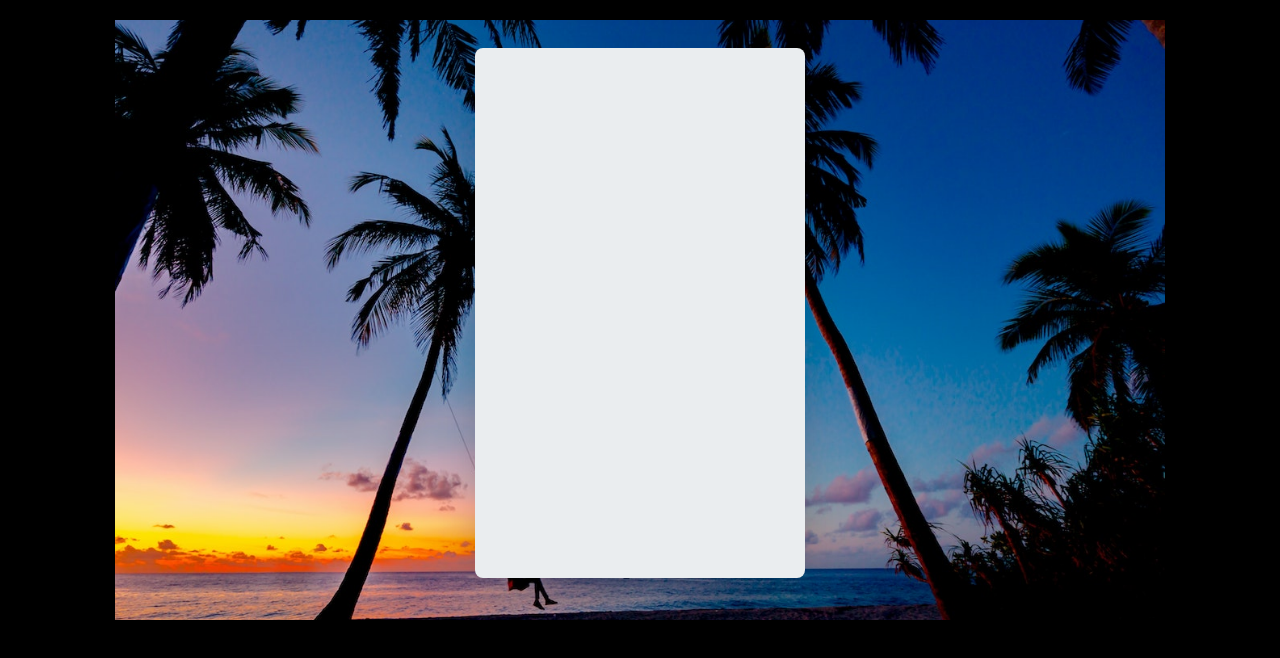
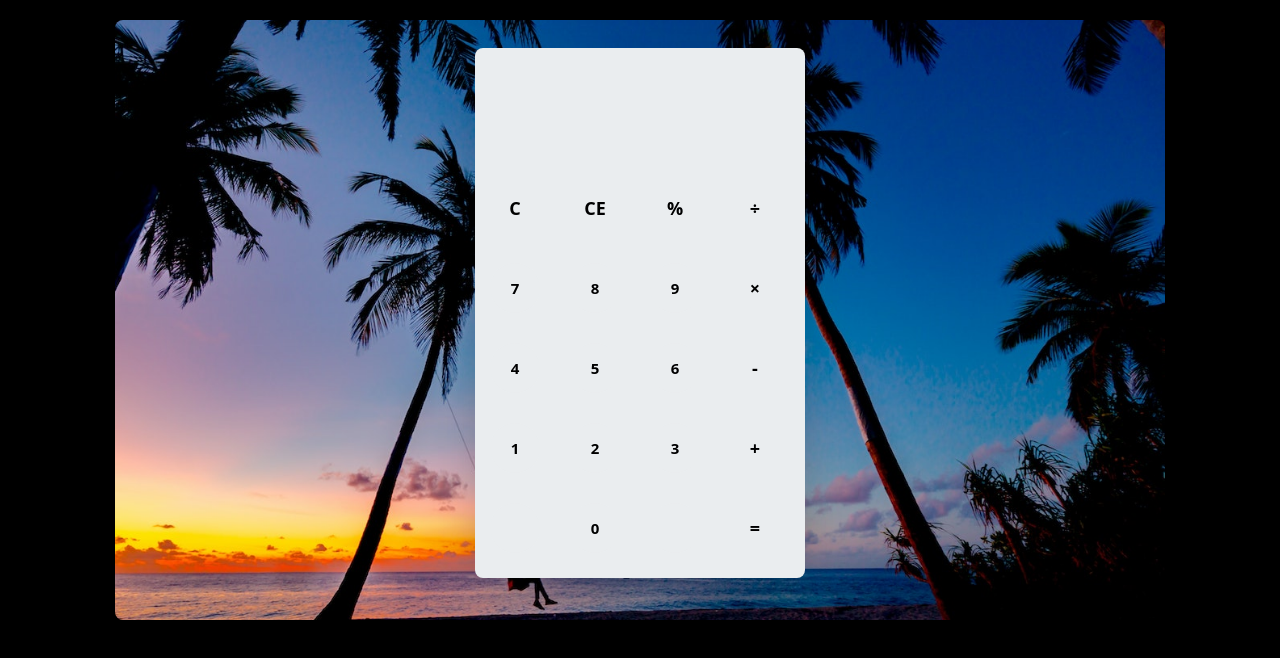
Before and after one commit to rajibrahman74/calcuLator, a website built with Vite: page index.html in a window 1280 px wide. Built offline with nearby package versions, Linux system fonts and the light colour scheme.

Commit message:
buttons-ready

```diff
--- a/index.html
+++ b/index.html
@@ -20,15 +20,37 @@
 
 <body class="font-sans m-0 box-border bg-black">
     <div
-        class="container w-[1050px] h-[600px] my-5 mx-auto bg-[url('/assets/bgimage3.jpg')]  bg-center bg-no-repeat bg-cover ">
+        class="container w-[1050px] h-[600px] my-5 mx-auto bg-[url('/assets/bgimage3.jpg')]  bg-center bg-no-repeat bg-cover rounded-lg">
         <div class="calculator w-[330px] h-[530px] bg-[#eaedef] mx-auto top-7 relative rounded-lg shadow-2xl">
-            <div class="result">
-                <div class="history">
-
+            <div class="result h-[120px]">
+                <div class="history text-right h-5 mx-5 pt-5 text-[15px] text-[#919191]">
+                    <p class="history-value"></p>
+                </div>
+                <div class="outpu text-right h-[60px] my-[10px] mx-5 text-3xl">
+                    <p class="output-value"></p>
                 </div>
             </div>
-            <div class="keywords">
-
+            <div class="keywords h-[400px]">
+                <button class="operator focus:outline-0 active:text-[13px] cursor-pointer h-[50px] w-[50px] m-[15px] float-left rounded-full border-0 font-bold text-[18px]" id="clear">C</button>
+					<button class="operator focus:outline-0 active:text-[13px] cursor-pointer h-[50px] w-[50px] m-[15px] float-left rounded-full border-0 font-bold text-[18px]" id="backspace">CE</button>
+					<button class="operator focus:outline-0 active:text-[13px] cursor-pointer h-[50px] w-[50px] m-[15px] float-left rounded-full border-0 font-bold text-[18px]" id="%">%</button>
+					<button class="operator focus:outline-0 active:text-[13px] cursor-pointer h-[50px] w-[50px] m-[15px] float-left rounded-full border-0 font-bold text-[18px]" id="/">&#247;</button>
+					<button class="number focus:outline-0 active:text-[13px] cursor-pointer bg-[#eaedef] h-[50px] w-[50px] m-[15px] float-left rounded-full border-0 font-bold text-[15px]" id="7">7</button>
+					<button class="number focus:outline-0 active:text-[13px] cursor-pointer bg-[#eaedef] h-[50px] w-[50px] m-[15px] float-left rounded-full border-0 font-bold text-[15px]" id="8">8</button>
+					<button class="number focus:outline-0 active:text-[13px] cursor-pointer bg-[#eaedef] h-[50px] w-[50px] m-[15px] float-left rounded-full border-0 font-bold text-[15px]" id="9">9</button>
+					<button class="operator focus:outline-0 active:text-[13px] cursor-pointer h-[50px] w-[50px] m-[15px] float-left rounded-full border-0 font-bold text-[18px]" id="*">&times;</button>
+					<button class="number focus:outline-0 active:text-[13px] cursor-pointer bg-[#eaedef] h-[50px] w-[50px] m-[15px] float-left rounded-full border-0 font-bold text-[15px]" id="4">4</button>
+					<button class="number focus:outline-0 active:text-[13px] cursor-pointer bg-[#eaedef] h-[50px] w-[50px] m-[15px] float-left rounded-full border-0 font-bold text-[15px]" id="5">5</button>
+					<button class="number focus:outline-0 active:text-[13px] cursor-pointer bg-[#eaedef] h-[50px] w-[50px] m-[15px] float-left rounded-full border-0 font-bold text-[15px]" id="6">6</button>
+					<button class="operator focus:outline-0 active:text-[13px] cursor-pointer h-[50px] w-[50px] m-[15px] float-left rounded-full border-0 font-bold text-[18px]" id="-">-</button>
+					<button class="number focus:outline-0 active:text-[13px] cursor-pointer bg-[#eaedef] h-[50px] w-[50px] m-[15px] float-left rounded-full border-0 font-bold text-[15px]" id="1">1</button>
+					<button class="number focus:outline-0 active:text-[13px] cursor-pointer bg-[#eaedef] h-[50px] w-[50px] m-[15px] float-left rounded-full border-0 font-bold text-[15px]" id="2">2</button>
+					<button class="number focus:outline-0 active:text-[13px] cursor-pointer bg-[#eaedef] h-[50px] w-[50px] m-[15px] float-left rounded-full border-0 font-bold text-[15px]" id="3">3</button>
+					<button class="operator focus:outline-0 active:text-[13px] cursor-pointer h-[50px] w-[50px] m-[15px] float-left rounded-full border-0 font-bold text-[18px]" id="+">+</button>
+					<button class="empty focus:outline-0 bg-[#eaedef] h-[50px] w-[50px] m-[15px] float-left rounded-full border-0 font-bold text-[15px]" id="empty focus:outline-0 bg-[#eaedef] h-[50px] w-[50px] m-[15px] float-left rounded-full border-0 font-bold text-[15px]"></button>
+					<button class="number focus:outline-0 active:text-[13px] cursor-pointer bg-[#eaedef] h-[50px] w-[50px] m-[15px] float-left rounded-full border-0 font-bold text-[15px]" id="0">0</button>
+					<button class="empty focus:outline-0 bg-[#eaedef] h-[50px] w-[50px] m-[15px] float-left rounded-full border-0 font-bold text-[15px]" id="empty focus:outline-0 bg-[#eaedef] h-[50px] w-[50px] m-[15px] float-left rounded-full border-0 font-bold text-[15px]"></button>
+					<button class="operator focus:outline-0 active:text-[13px] cursor-pointer h-[50px] w-[50px] m-[15px] float-left rounded-full border-0 font-bold text-[18px]" id="=">=</button>
             </div>
 
         </div>
```
